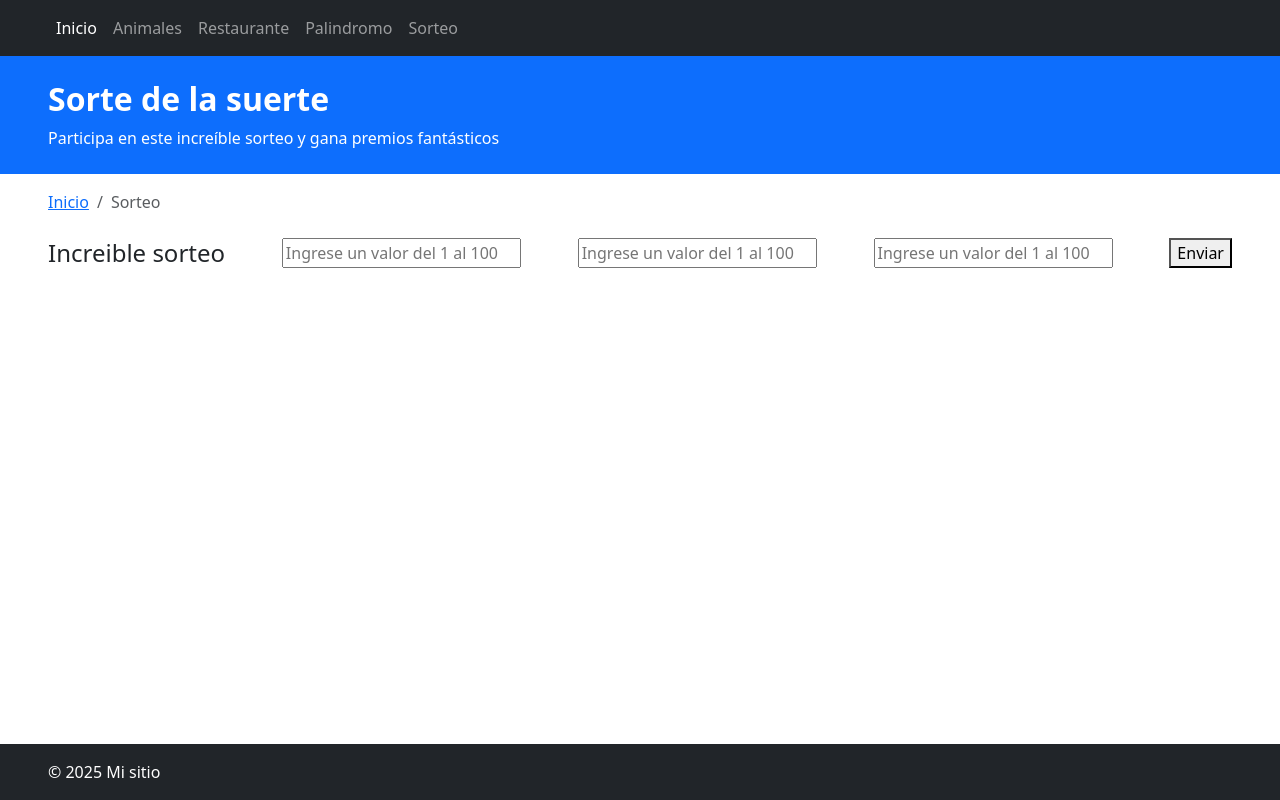
After one commit to Julian716/WebApp01, a Flask app: page /sorteo in a window 1280 px wide. The commit adds this page. Run offline with Flask 3, Linux system fonts and the light colour scheme; some libraries are stand-ins or nearby versions.

Commit message:
Agregacion del examen, de sorteo suerte

```diff
--- a/app.py
+++ b/app.py
@@ -2,6 +2,9 @@
 from flask import Flask, render_template
 from entities.animal import Animal
 from entities.comida import Comida
+from entities.palindrome import Palindrome
+from entities.suerte import Suerte
+from flask import request
 
 #Estamos creando un objeto a partir del constructor de la clase Flask
 app = Flask(__name__)
@@ -15,10 +18,35 @@ def animals():
     animals = Animal.get_list()
     return render_template('animals.html', animals = animals)
 
+#Metodos permitidos GET y POST en la ruta /palindrome
+@app.route('/palindrome' , methods=['GET', 'POST'])
+def palindrome():
+    if request.method == 'POST':
+        #La comillas bacias, es por si no encuentra input_phrase ingresa un valor vacio
+        input_phrase = request.form.get('input_phrase', '')
+
+        p = Palindrome(input_phrase)
+        result = p.is_palindrome()
+        return render_template('result.html', result=result)
+    return render_template('palindrome.html')
+
+@app.route('/sorteo', methods=['GET', 'POST'])
+def sorteo():
+    if request.method == 'POST':
+        input_number1 = request.form.get('input_number1', '')
+        input_number2 = request.form.get('input_number2', '')
+        input_number3 = request.form.get('input_number3', '')
+
+        s = Suerte(input_number1, input_number2, input_number3)
+        ganador = s.ganador()
+        return render_template('ganador.html', ganador=ganador)
+    return render_template('sorteo.html')
+
+
 @app.route('/restaurant')
 def restaurant():
     platillos = Comida.get_list()
     return render_template('restaurant.html', platillos = platillos)
 
 if __name__ == "__main__":
-    app.run()
+    app.run(host='0.0.0.0', port=5150)
--- a/templates/header.html
+++ b/templates/header.html
@@ -35,6 +35,12 @@
           <li class="nav-item">
             <a class="nav-link" href="{{ url_for('restaurant')}}">Restaurante</a>
           </li>
+          <li class="nav-item">
+            <a class="nav-link" href="{{ url_for('palindrome')}}">Palindromo</a>
+          </li>
+          <li class="nav-item">
+            <a class="nav-link" href="{{ url_for('sorteo')}}">Sorteo</a>
+          </li>
         </ul>
       </div>
     </div>
--- /dev/null
+++ b/templates/sorteo.html
@@ -0,0 +1,34 @@
+{% include 'header.html' %}
+  <main class="flex-grow-1">
+    <header class="bg-primary text-white py-4 mb-3">
+      <div class="container-fluid px-5">
+        <h1 class="fw-bold text-start mb-2">
+          Sorte de la suerte
+        </h1>
+        <p class="lead text-start mb-0 fs-6">
+          Participa en este increíble sorteo y gana premios fantásticos
+        </p>
+      </div>
+    </header>
+    <!-- Breadcrumb -->
+    <div class="container-fluid px-5 mb-4">
+      <nav aria-label="breadcrumb">
+        <ol class="breadcrumb mb-0">
+          <li class="breadcrumb-item"><a href="#">Inicio</a></li>
+          <li class="breadcrumb-item active" aria-current="page">Sorteo</li>
+        </ol>
+      </nav>
+    </div>
+    <div class="container-fluid px-5 pb-5">
+        <form method="post" action="/sorteo">
+            <div class="d-flex justify-content-between align-items-center mb-3">
+                <h2 class="mb-0">Increible sorteo</h2>
+                <input type="text" name="input_number1" placeholder="Ingrese un valor del 1 al 100" required>
+                <input type="text" name="input_number2" placeholder="Ingrese un valor del 1 al 100" required>
+                <input type="text" name="input_number3" placeholder="Ingrese un valor del 1 al 100" required>
+                <button type="submit">Enviar</button>
+            </div>
+        </form>
+    </div>
+  </main>
+{% include 'footer.html' %}
```
Also changed, not shown: entities/palindrome.py (added, +13 -0 lines), entities/suerte.py (added, +12 -0 lines), templates/ganador.html (added, +32 -0 lines), templates/palindrome.html (added, +32 -0 lines), templates/result.html (added, +32 -0 lines).
